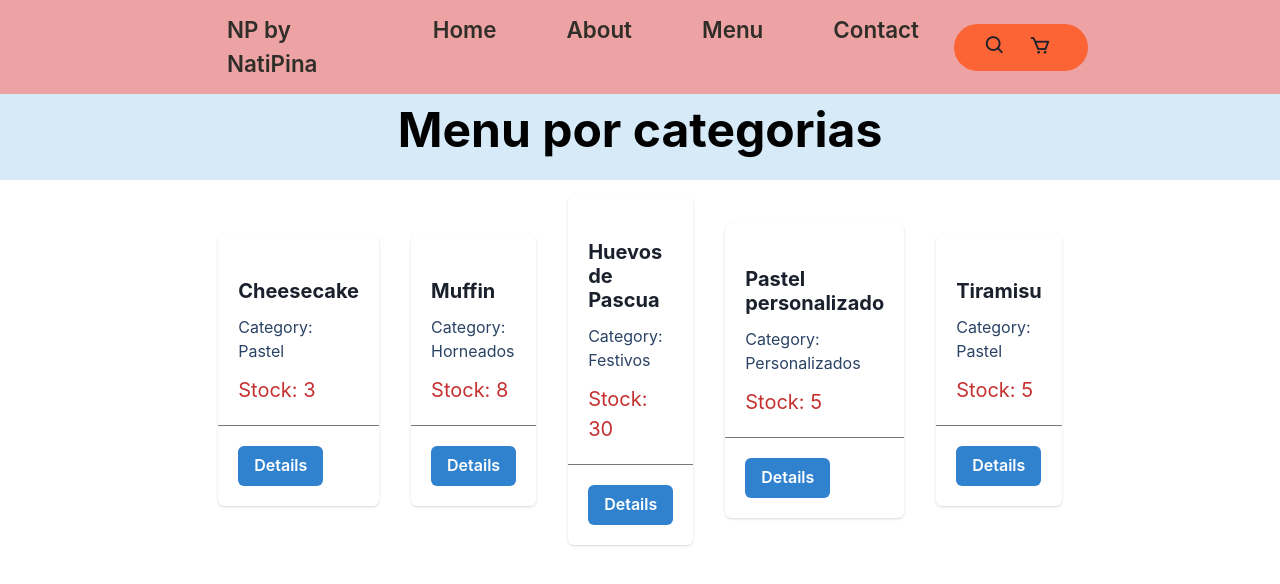
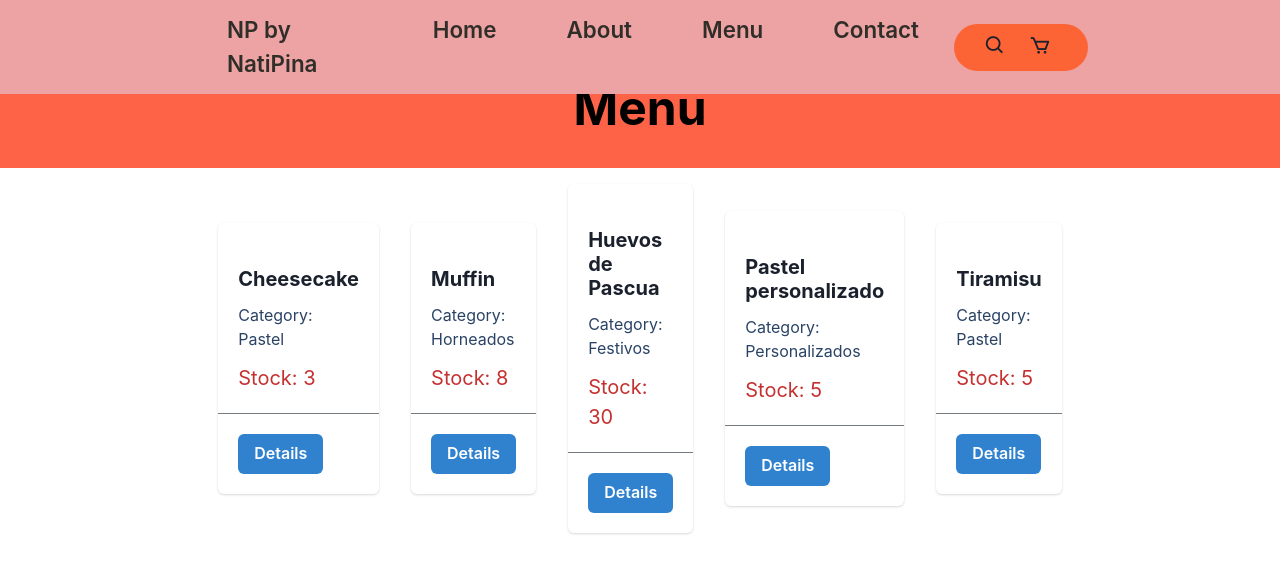
Before and after one commit to niicopina/Preentrega-NicolasPi-a-Pastleria_commerce, a React (Vite) app: page /menu in a window 1280 px wide. Shown: the top 584 px of the page. Built offline with nearby package versions, Linux system fonts and the light colour scheme.

Commit message:
menu section

```diff
--- a/src/components/ItemListContainer.jsx
+++ b/src/components/ItemListContainer.jsx
@@ -10,10 +10,10 @@ const ItemListContainer = () => {
   const catFilter = Data.filter((prod) => prod.category === category);
 
   return (
-    <div>
-      <Center bg="#D6EAF8" h="100px" color="black">
+    <div className="categorias-titulo">
+      <Center bg="tomato" h="120px" color="black" display="flex" alignItems="center">
         <Heading as="h2" size="2xl">
-          Menu por categorias
+          Menu
         </Heading>
       </Center>
         {category ? <ItemList prods={catFilter} /> : <ItemList prods={Data} />}
--- a/src/index.css
+++ b/src/index.css
@@ -5,8 +5,8 @@
   flex-direction: row;
   justify-content: space-around;
 }
-.css-1vxlm79 {
-  margin-top: 5rem;
+.categorias-titulo {
+  margin-top: 3rem;
 }
 .chakra-container {
   display: flex;
```
